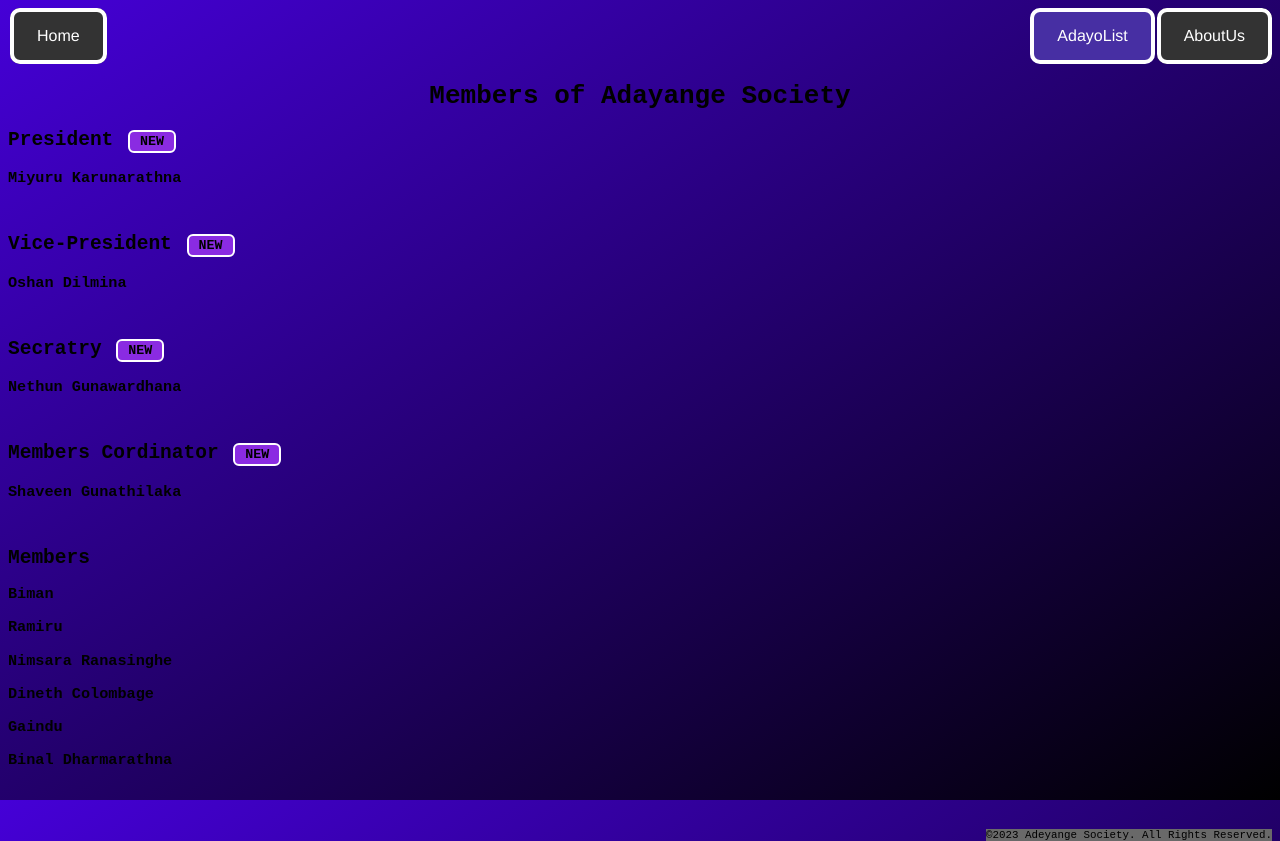
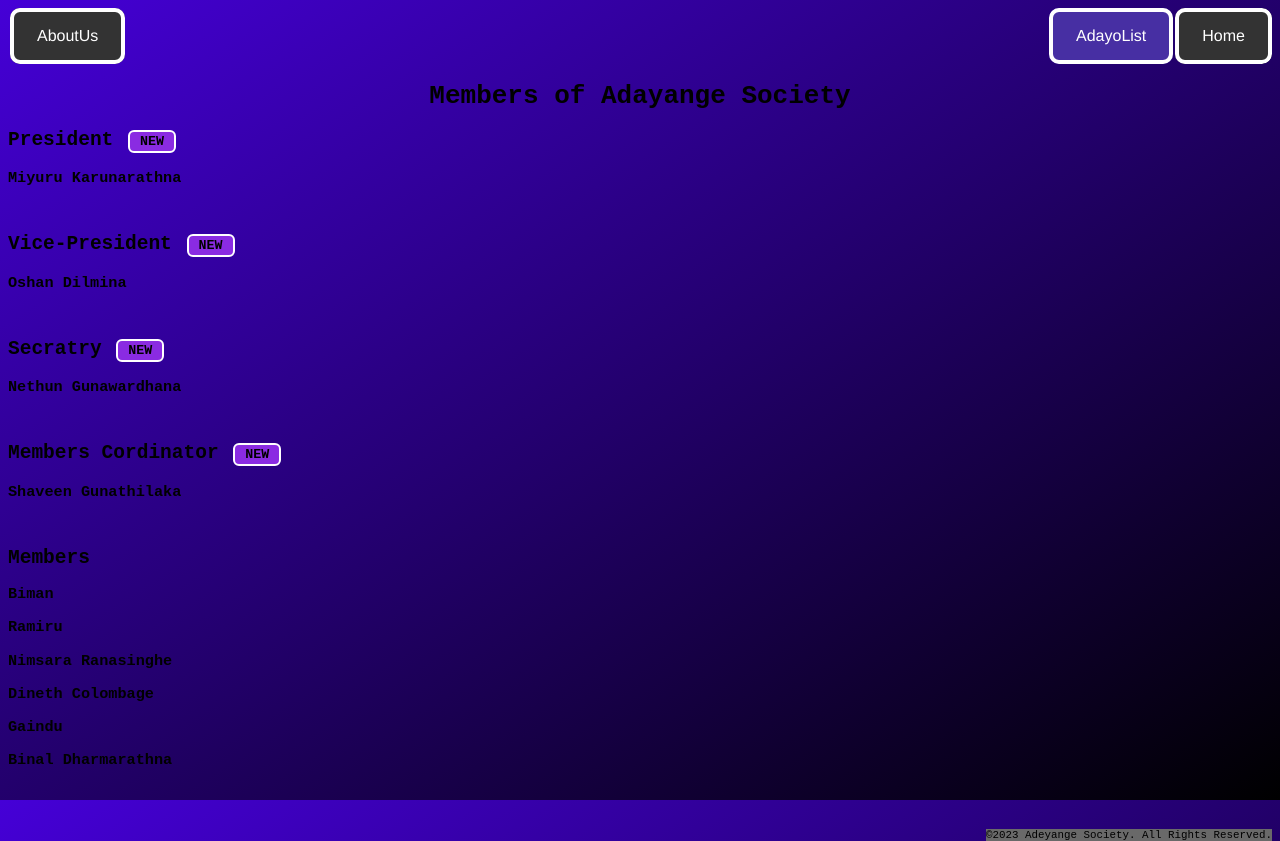
Before and after one commit to Oshan-Dilmina/AdayangeSociety, a plain HTML site: page member.html in a window 1280 px wide. Drawn offline with Linux system fonts and the light colour scheme.

Commit message:
myhandsarehurting

```diff
--- a/member.html
+++ b/member.html
@@ -10,8 +10,8 @@
 </head>
 <body>
 	<ul>
-		<li class="snll"><a href="./index.html">Home</a></li>
-		<li class="snl"><a href="./about.html">AboutUs</a></li>
+		<li class="snl"><a href="./index.html">Home</a></li>
+		<li class="snll"><a href="./about.html">AboutUs</a></li>
 		<li class="active"><a href="./member.html">AdayoList</a></li>
 
   	</ul>
```
